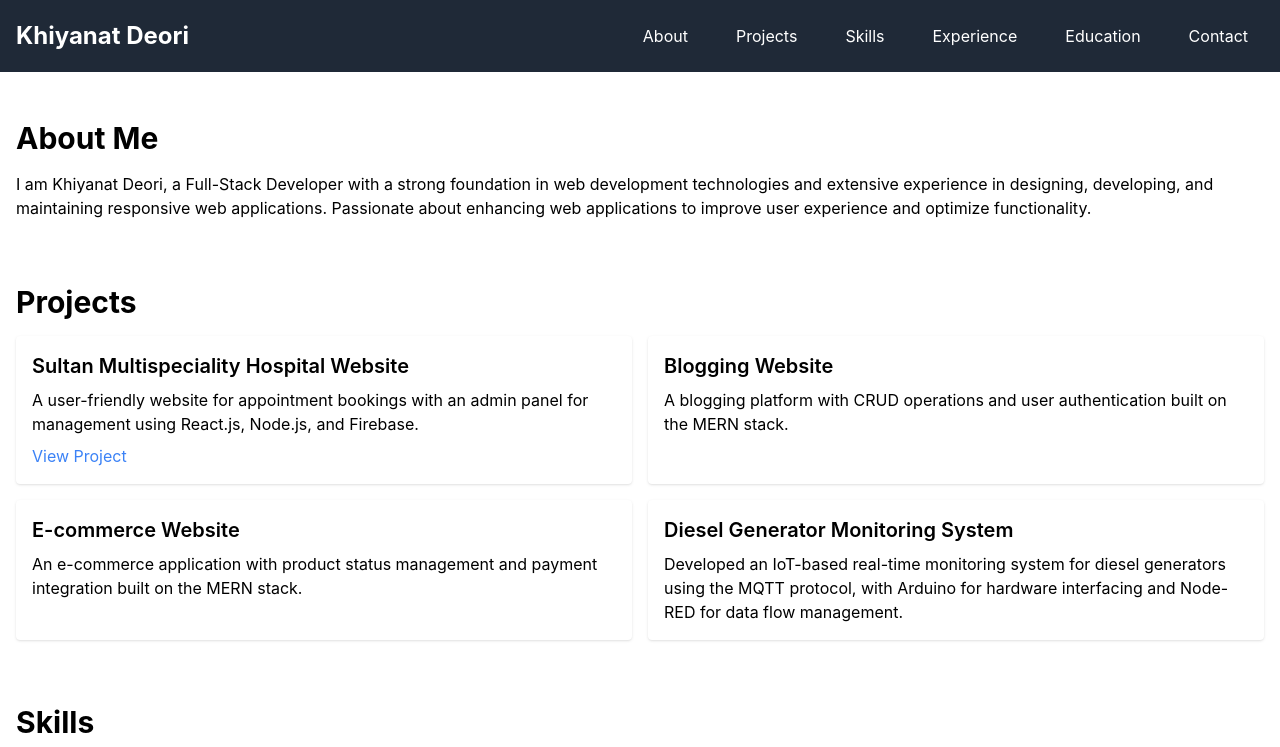
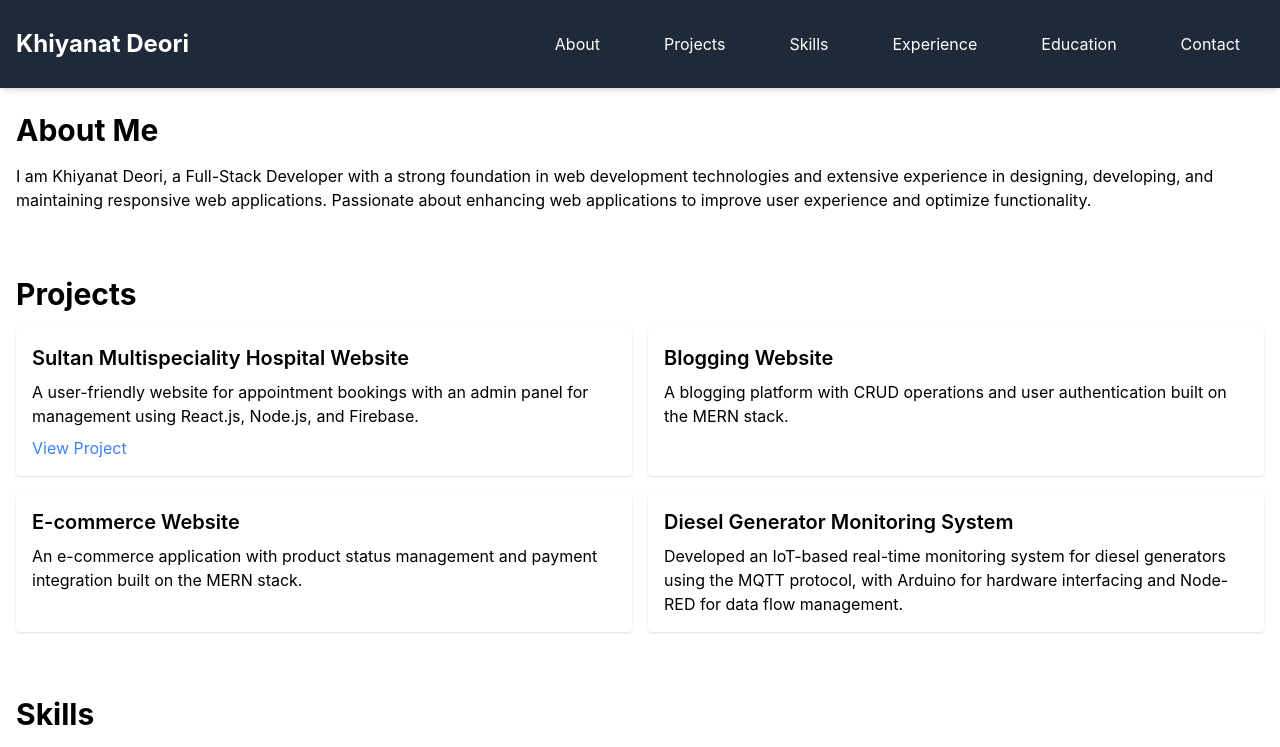
Before and after one commit to Khiyanat-Deori/my-portfolio, a React (Create React App) app: page / in a window 1280 px wide. Shown: the top 747 px of the page. Built offline with nearby package versions, Linux system fonts and the light colour scheme.

Commit message:
feat: fixed header

```diff
--- a/src/App.js
+++ b/src/App.js
@@ -10,7 +10,7 @@ import Footer from './components/Footer';
 
 function App() {
   return (
-    <div className="App">
+    <div className="App pt-16">
       <Header />
       <About />
       <Projects />
--- a/src/components/Header.js
+++ b/src/components/Header.js
@@ -1,20 +1,29 @@
-import React, { useState } from 'react';
+import React, { useState, useCallback } from 'react';
 
 const Header = () => {
   const [isOpen, setIsOpen] = useState(false);
 
-  const toggleMenu = () => {
-    setIsOpen(!isOpen);
-  };
+  // Toggle the menu open/close state
+  const toggleMenu = useCallback(() => {
+    setIsOpen(prev => !prev);
+  }, []);
+
+  // Close the menu when a link is clicked
+  const closeMenu = useCallback(() => {
+    setIsOpen(false);
+  }, []);
 
   return (
-    <header className="bg-gray-800 p-4 text-white">
+    <header className="bg-gray-800 p-4 text-white fixed top-0 w-full z-50 shadow-md">
       <nav className="container mx-auto flex justify-between items-center">
         <h1 className="text-2xl font-bold">Khiyanat Deori</h1>
-        <div className="lg:hidden">
+
+        {/* Toggler Button for Small Screens */}
         <button
           onClick={toggleMenu}
-            className="text-white focus:outline-none"
+          className="lg:hidden text-white focus:outline-none"
+          aria-label="Toggle Menu"
+          aria-expanded={isOpen}
         >
           <svg
             className="w-6 h-6"
@@ -31,20 +40,41 @@ const Header = () => {
             />
           </svg>
         </button>
-        </div>
+
+        {/* Navigation Menu */}
         <ul
-          className={`lg:flex lg:space-x-4 absolute lg:static bg-gray-800 lg:bg-transparent w-full lg:w-auto transition-transform transform ${
-            isOpen ? 'translate-x-0' : '-translate-x-full'
-          } lg:translate-x-0 top-full lg:top-auto left-0 lg:left-auto`}
+          className={`fixed lg:static lg:flex lg:space-x-4 top-0 left-0 w-full lg:w-auto h-full lg:h-auto bg-gray-800 lg:bg-transparent transition-transform duration-300 ease-in-out ${
+            isOpen ? 'transform translate-x-0' : 'transform -translate-x-full'
+          } lg:transform-none z-40`}
         >
-          <li><a href="#about" className="block py-2 px-4 hover:bg-gray-700">About</a></li>
-          <li><a href="#projects" className="block py-2 px-4 hover:bg-gray-700">Projects</a></li>
-          <li><a href="#skills" className="block py-2 px-4 hover:bg-gray-700">Skills</a></li>
-          <li><a href="#experience" className="block py-2 px-4 hover:bg-gray-700">Experience</a></li>
-          <li><a href="#education" className="block py-2 px-4 hover:bg-gray-700">Education</a></li>
-          <li><a href="#contact" className="block py-2 px-4 hover:bg-gray-700">Contact</a></li>
+          <li className="border-b border-gray-700 lg:border-none">
+            <a href="#about" onClick={closeMenu} className="block py-4 px-6 hover:bg-gray-700 lg:hover:bg-transparent">About</a>
+          </li>
+          <li className="border-b border-gray-700 lg:border-none">
+            <a href="#projects" onClick={closeMenu} className="block py-4 px-6 hover:bg-gray-700 lg:hover:bg-transparent">Projects</a>
+          </li>
+          <li className="border-b border-gray-700 lg:border-none">
+            <a href="#skills" onClick={closeMenu} className="block py-4 px-6 hover:bg-gray-700 lg:hover:bg-transparent">Skills</a>
+          </li>
+          <li className="border-b border-gray-700 lg:border-none">
+            <a href="#experience" onClick={closeMenu} className="block py-4 px-6 hover:bg-gray-700 lg:hover:bg-transparent">Experience</a>
+          </li>
+          <li className="border-b border-gray-700 lg:border-none">
+            <a href="#education" onClick={closeMenu} className="block py-4 px-6 hover:bg-gray-700 lg:hover:bg-transparent">Education</a>
+          </li>
+          <li>
+            <a href="#contact" onClick={closeMenu} className="block py-4 px-6 hover:bg-gray-700 lg:hover:bg-transparent">Contact</a>
+          </li>
         </ul>
       </nav>
+
+      {/* Overlay for Small Screen Menu */}
+      {isOpen && (
+        <div
+          onClick={toggleMenu}
+          className="fixed inset-0 bg-black opacity-50 lg:hidden z-30"
+        ></div>
+      )}
     </header>
   );
 };
```
Lines whose indentation alone changed are shown as unchanged.
